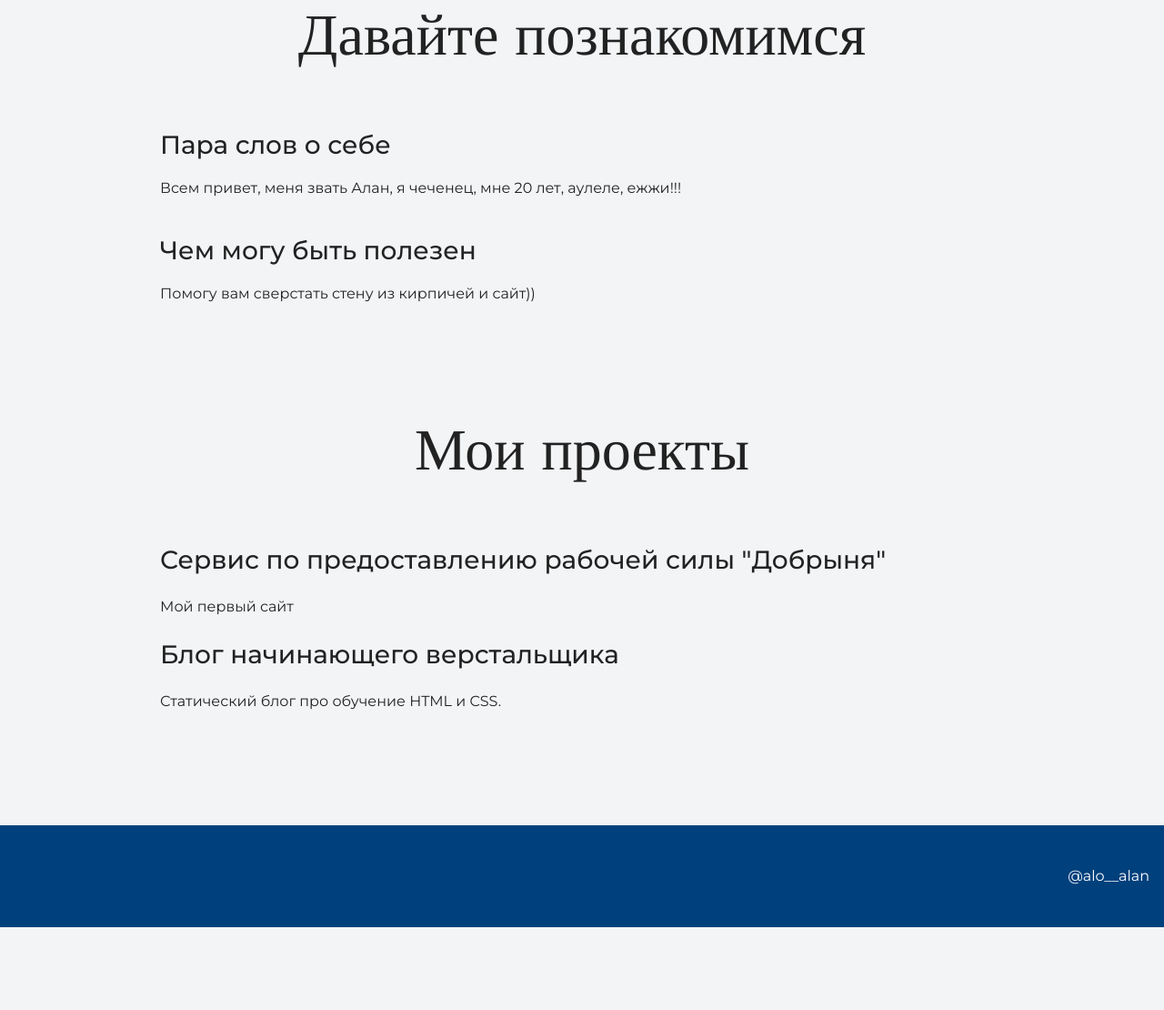
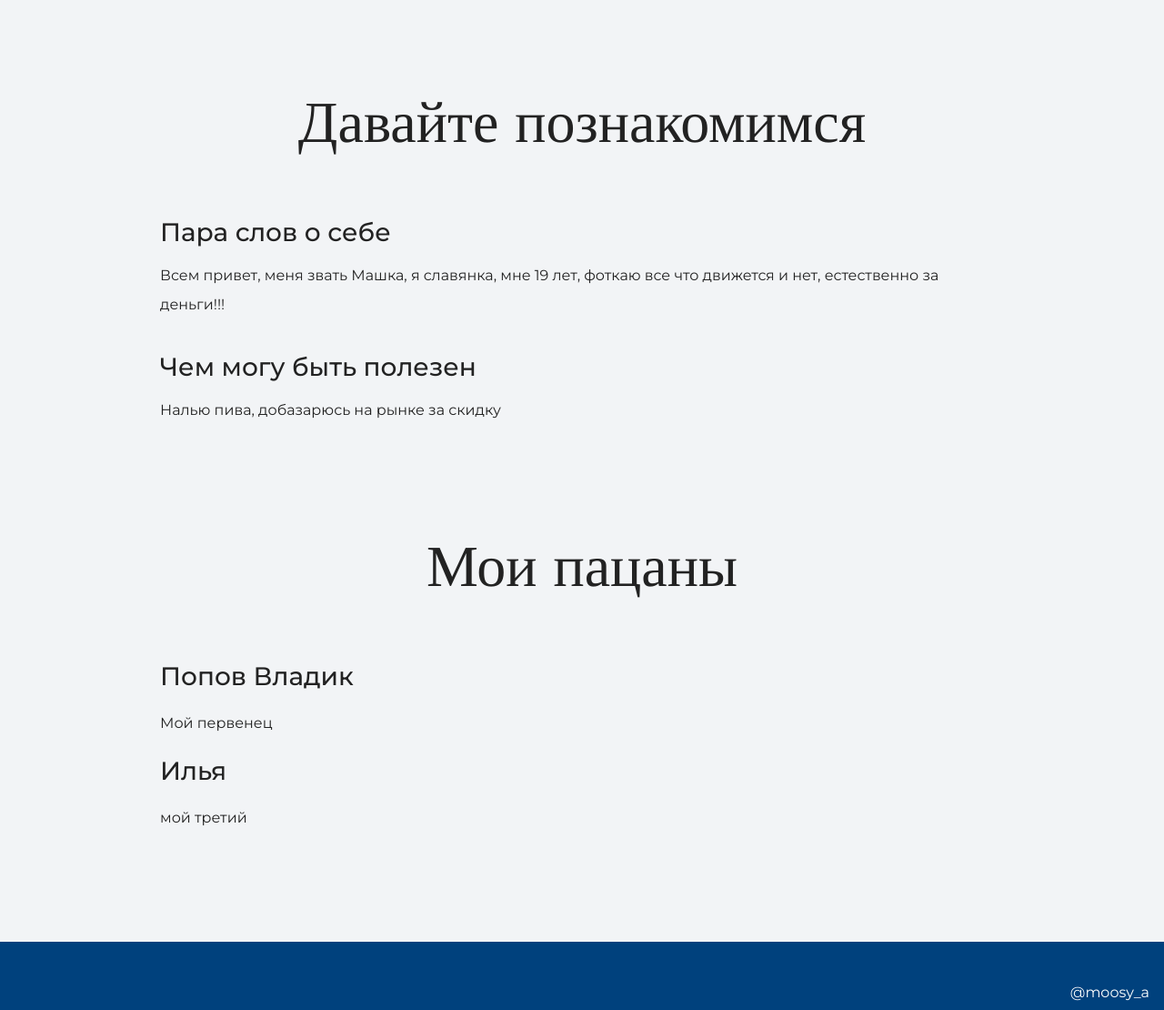
Before and after one commit to suppressorrrr/suprep2, a plain HTML site: page index.html in a window 1280 px wide. Shown: the part 1065-2175 px from the top of the page at 91% size. Before the commit the page ends 2084 px from the top, so only its background shows below. Drawn offline with nearby package versions, Linux system fonts and the light colour scheme.

Commit message:
Изменение текста на основной странице

```diff
--- a/index.html
+++ b/index.html
@@ -10,15 +10,15 @@
   <body>
     <header class="page-header">
       <div class="container">
-      Хохлов Алан Владимирович - главный предприниматель пос. Сосновоборск<br>
-      т. 8(964)98-00-555
+      Сухих Мария Батьковна - мать собаки Джека и просто хороший человек<br>
+      @arsonist.s
       </div>
     </header>
 
     <section class="hero-image">
       <div class="container">
-      <h1 class="heading">suppressorrrr</h1>
-      <p>Junior верстальщик, строитель по совместительству</p>
+      <h1 class="heading">Для друзей просто Машка Батьковна</h1>
+      <p>Админ в "Трёх оленях", в аэропорту "KURUMOCH"</p>
       </div>
     </section>
 
@@ -26,27 +26,27 @@
       <div class="container">
         <h2 class="subheading">Давайте познакомимся</h2>
       <h3>Пара слов о себе</h3>
-      <p>Всем привет, меня звать Алан, я чеченец, мне 20 лет, аулеле, ежжи!!!</p>
+      <p>Всем привет, меня звать Машка, я славянка, мне 19 лет, фоткаю все что движется и нет, естественно за деньги!!!</p>
       <h3>Чем могу быть полезен</h3>
-      <p>Помогу вам сверстать стену из кирпичей и сайт))</p>
+      <p>Налью пива, добазарюсь на рынке за скидку</p>
       </div>
     </section>
 
     <section class="portfolio">
       <div class="container">
-      <h2 class="subheading">Мои проекты</h2>
+      <h2 class="subheading">Мои пацаны</h2>
 
-      <h3>Сервис по предоставлению рабочей силы "Добрыня"</h3>
-      <p>Мой первый сайт</p>
+      <h3>Попов Владик</h3>
+      <p>Мой первенец</p>
 
-      <h3>Блог начинающего верстальщика</h3>
-      <p>Статический блог про обучение HTML и CSS.</p>
+      <h3>Илья</h3>
+      <p>мой третий</p>
       </div>
     </section>
 
     <footer class="page-footer">
     <div class="container">
-      @alo__alan
+      @moosy_a
   </div>
     </footer>
   </body>
```
